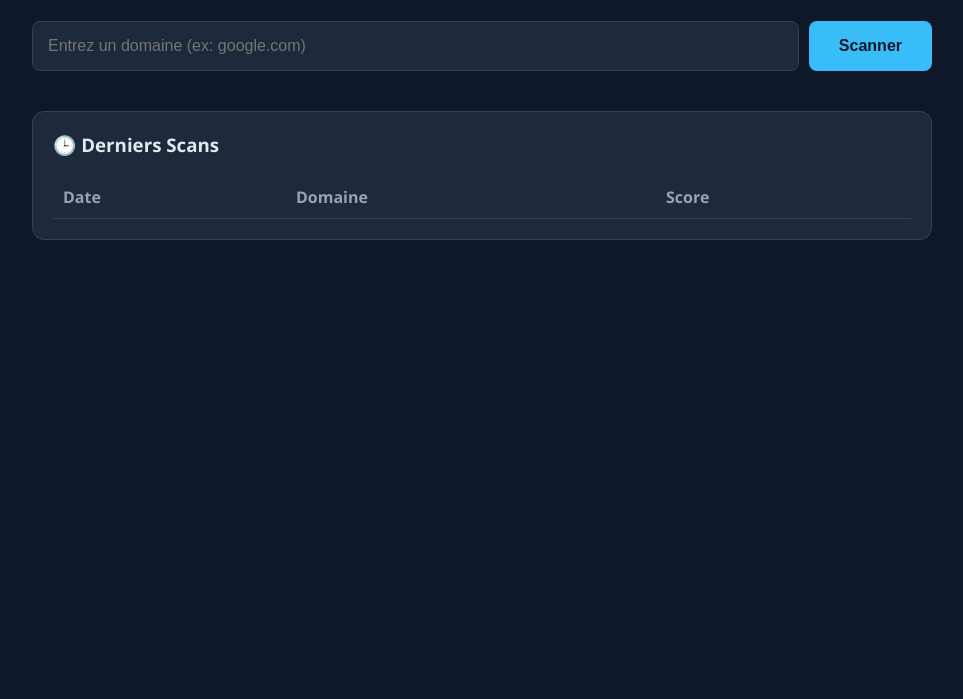
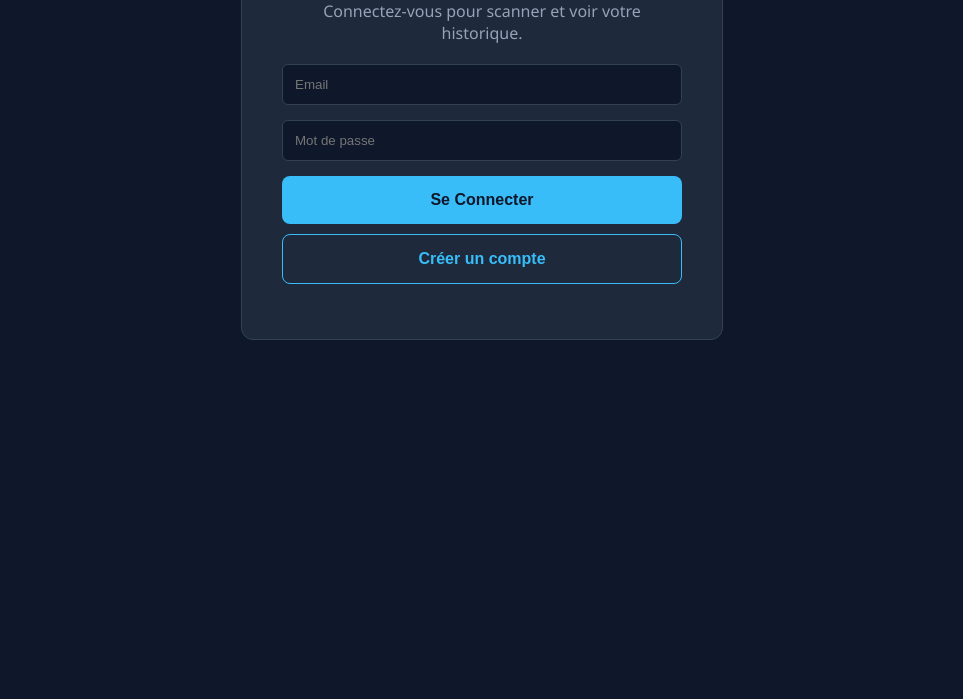
Before and after one commit to AdamRchd/secuwatch-site, a plain HTML site: page index.html in a window 1280 px wide. Shown: the part 141-840 px from the top of the page, without its empty margins (158-1121 px from the left). Drawn offline with Linux system fonts and the light colour scheme; no server answers.

Commit message:
Auth ADD

```diff
--- a/index.html
+++ b/index.html
@@ -27,14 +27,34 @@
             padding: 20px;
         }
         h1 { margin-bottom: 10px; }
-        .container { width: 100%; max-width: 900px; }
+        .container { width: 100%; max-width: 900px; display: none; }
+
+        /* Auth Screen */
+        .auth-container {
+            width: 100%; max-width: 400px;
+            background: var(--card-bg);
+            padding: 40px;
+            border-radius: 12px;
+            border: 1px solid var(--border);
+            text-align: center;
+        }
+        .auth-input {
+            width: 100%;
+            padding: 12px;
+            margin-bottom: 15px;
+            border-radius: 6px;
+            border: 1px solid var(--border);
+            background: #0f172a;
+            color: white;
+            box-sizing: border-box;
+        }
 
         .search-box {
             display: flex;
             gap: 10px;
             margin-bottom: 30px;
         }
-        input {
+        input.scan-input {
             flex: 1;
             padding: 15px;
             border-radius: 8px;
@@ -65,6 +85,17 @@
             border: 1px solid #ccc;
         }
 
+        .btn-logout {
+            background: transparent;
+            border: 1px solid var(--danger);
+            color: var(--danger);
+            padding: 8px 15px;
+            font-size: 14px;
+            position: absolute;
+            top: 20px;
+            right: 20px;
+        }
+
         #results { display: none; }
 
         .score-card {
@@ -91,9 +122,7 @@
             border-radius: 12px;
             border: 1px solid var(--border);
         }
-        .full-width {
-            grid-column: span 2;
-        }
+        .full-width { grid-column: span 2; }
         .item {
             display: flex;
             justify-content: space-between;
@@ -121,17 +150,32 @@
 </head>
 <body>
 
-    <div class="container">
+    <div id="authScreen" class="auth-container">
+        <h1>🔐 SecuWatch Login</h1>
+        <p style="color: #94a3b8; margin-bottom: 20px;">Connectez-vous pour scanner et voir votre historique.</p>
+
+        <input type="email" id="email" class="auth-input" placeholder="Email">
+        <input type="password" id="password" class="auth-input" placeholder="Mot de passe">
+
+        <button onclick="login()" style="width:100%; margin-bottom: 10px;">Se Connecter</button>
+        <button onclick="register()" style="width:100%; background: var(--card-bg); border: 1px solid var(--accent); color: var(--accent);">Créer un compte</button>
+
+        <p id="authMsg" style="margin-top: 15px; font-size: 0.9em;"></p>
+    </div>
+
+    <div id="appScreen" class="container">
+        <button onclick="logout()" class="btn-logout">Déconnexion</button>
+
         <h1 style="text-align: center;">🛡️ SecuWatch Pro</h1>
         <p style="text-align: center; color: #94a3b8; margin-bottom: 40px;">Scanner de Vulnérabilités & OSINT</p>
 
         <div class="search-box">
-            <input type="text" id="domainInput" placeholder="Entrez un domaine (ex: google.com)">
+            <input type="text" id="domainInput" class="scan-input" placeholder="Entrez un domaine (ex: google.com)">
             <button onclick="launchScan()">Scanner</button>
         </div>
 
         <div class="loader" id="loader">
-            ⏳ Analyse approfondie en cours (Ports & Config)...
+            ⏳ Analyse approfondie en cours...
         </div>
 
         <div id="results">
@@ -150,21 +194,19 @@
                     <h3>🔒 Certificat SSL</h3>
                     <div id="sslContent"></div>
                 </div>
-
                 <div class="details-card">
                     <h3>🛡️ Headers HTTP</h3>
                     <div id="headersContent"></div>
                 </div>
-
                 <div class="details-card full-width">
-                    <h3>🕵️‍♂️ Reconnaissance Réseau & OSINT</h3>
+                    <h3>🕵️‍♂️ Reconnaissance Réseau</h3>
                     <div id="networkContent"></div>
                 </div>
             </div>
         </div>
 
         <div class="history-section">
-            <h3 style="margin-top: 0;">🕒 Derniers Scans</h3>
+            <h3 style="margin-top: 0;">🕒 Historique Personnel</h3>
             <table>
                 <thead>
                     <tr>
@@ -173,88 +215,141 @@
                         <th>Score</th>
                     </tr>
                 </thead>
-                <tbody id="historyTableBody">
-                </tbody>
+                <tbody id="historyTableBody"></tbody>
             </table>
         </div>
-
     </div>
 
     <script>
         const API_URL = "https://secuwatch-api.onrender.com";
 
+        function checkAuth() {
+            const token = localStorage.getItem('access_token');
+            if(token) {
+                document.getElementById('authScreen').style.display = 'none';
+                document.getElementById('appScreen').style.display = 'block';
+                loadHistory();
+            } else {
+                document.getElementById('authScreen').style.display = 'block';
+                document.getElementById('appScreen').style.display = 'none';
+            }
+        }
+
+        async function login() {
+            const email = document.getElementById('email').value;
+            const password = document.getElementById('password').value;
+            const msg = document.getElementById('authMsg');
+
+            const formData = new URLSearchParams();
+            formData.append('username', email);
+            formData.append('password', password);
+
+            try {
+                const response = await fetch(`${API_URL}/token`, {
+                    method: 'POST',
+                    headers: {'Content-Type': 'application/x-www-form-urlencoded'},
+                    body: formData
+                });
+
+                if(!response.ok) throw new Error("Login failed");
+
+                const data = await response.json();
+                localStorage.setItem('access_token', data.access_token);
+                checkAuth();
+            } catch (e) {
+                msg.innerText = "❌ Erreur de connexion";
+                msg.style.color = "red";
+            }
+        }
+
+        async function register() {
+            const email = document.getElementById('email').value;
+            const password = document.getElementById('password').value;
+            const msg = document.getElementById('authMsg');
+
+            try {
+                const response = await fetch(`${API_URL}/register`, {
+                    method: 'POST',
+                    headers: {'Content-Type': 'application/json'},
+                    body: JSON.stringify({email, password})
+                });
+
+                if(!response.ok) throw new Error("Erreur inscription");
+
+                const data = await response.json();
+                localStorage.setItem('access_token', data.access_token);
+                checkAuth();
+            } catch (e) {
+                msg.innerText = "❌ Email déjà pris ou erreur";
+                msg.style.color = "red";
+            }
+        }
+
+        function logout() {
+            localStorage.removeItem('access_token');
+            checkAuth();
+        }
+
         async function launchScan() {
             const domain = document.getElementById('domainInput').value;
             const loader = document.getElementById('loader');
             const results = document.getElementById('results');
-            const btnReport = document.getElementById('btnReport');
+            const token = localStorage.getItem('access_token');
 
-            if(!domain) return alert("Veuillez entrer un domaine !");
+            if(!domain) return;
 
             results.style.display = 'none';
-            btnReport.style.display = 'none';
             loader.style.display = 'block';
 
             try {
-                const response = await fetch(`${API_URL}/scan?domain=${domain}`);
+                const response = await fetch(`${API_URL}/scan?domain=${domain}`, {
+                    headers: { 'Authorization': `Bearer ${token}` }
+                });
+
+                if(response.status === 401) return logout();
+
                 const data = await response.json();
 
-                const scoreDisplay = document.getElementById('scoreDisplay');
-                scoreDisplay.innerText = `${data.security_score}/100`;
-                scoreDisplay.style.color = data.security_score > 70 ? '#22c55e' : '#ef4444';
+                document.getElementById('scoreDisplay').innerText = `${data.security_score}/100`;
 
                 let sslHtml = `<div class="item"><span>Valide :</span> <span class="${data.ssl_status.valid ? 'status-ok' : 'status-bad'}">${data.ssl_status.valid ? 'OUI' : 'NON'}</span></div>`;
-                if(data.ssl_status.valid) {
-                    sslHtml += `<div class="item"><span>Expiration :</span> <span>J-${data.ssl_status.days_left}</span></div>`;
-                }
                 document.getElementById('sslContent').innerHTML = sslHtml;
 
                 let headersHtml = '';
                 for (const [key, value] of Object.entries(data.headers_status)) {
                     const isOk = value.includes("Présent");
-                    const cleanValue = isOk ? "✅ OK" : "❌";
-                    headersHtml += `<div class="item"><span>${key}</span> <span class="${isOk ? 'status-ok' : 'status-bad'}">${cleanValue}</span></div>`;
+                    headersHtml += `<div class="item"><span>${key}</span> <span class="${isOk ? 'status-ok' : 'status-bad'}">${isOk ? "✅" : "❌"}</span></div>`;
                 }
                 document.getElementById('headersContent').innerHTML = headersHtml;
 
                 let networkHtml = '';
-
-                const ports = data.open_ports;
-                if(ports.length > 0) {
-                    networkHtml += `<div class="item"><span>Ports Ouverts (Risque) :</span> <span class="status-bad">${ports.join(', ')}</span></div>`;
-                    networkHtml += `<div style="font-size:0.8em; color:#94a3b8; margin-top:5px;">⚠️ Les ports ouverts augmentent la surface d'attaque.</div>`;
-                } else {
-                    networkHtml += `<div class="item"><span>Ports Critiques :</span> <span class="status-ok">🛡️ Tous fermés/filtrés</span></div>`;
-                }
-
-                const secTxt = data.security_txt ? "✅ Trouvé" : "❌ Absent";
-                const secClass = data.security_txt ? "status-ok" : "status-warn";
-                networkHtml += `<div class="item" style="margin-top:10px;"><span>Fichier security.txt :</span> <span class="${secClass}">${secTxt}</span></div>`;
+                if(data.open_ports.length > 0) networkHtml += `<div class="item"><span class="status-bad">Ports: ${data.open_ports.join(', ')}</span></div>`;
+                else networkHtml += `<div class="item"><span class="status-ok">🛡️ Ports OK</span></div>`;
 
                 document.getElementById('networkContent').innerHTML = networkHtml;
 
                 loader.style.display = 'none';
                 results.style.display = 'block';
-                btnReport.style.display = 'inline-block';
-
+                document.getElementById('btnReport').style.display = 'inline-block';
                 loadHistory();
 
             } catch (error) {
                 console.error(error);
-                alert("Erreur API ou Timeout. Le scan de ports peut prendre du temps.");
                 loader.style.display = 'none';
             }
         }
 
         function downloadReport() {
             const domain = document.getElementById('domainInput').value;
-            if(!domain) return;
             window.open(`${API_URL}/report?domain=${domain}`, '_blank');
         }
 
         async function loadHistory() {
+            const token = localStorage.getItem('access_token');
             try {
-                const response = await fetch(`${API_URL}/history`);
+                const response = await fetch(`${API_URL}/history`, {
+                    headers: { 'Authorization': `Bearer ${token}` }
+                });
                 const history = await response.json();
 
                 const tbody = document.getElementById('historyTableBody');
@@ -262,17 +357,11 @@
 
                 history.forEach(scan => {
                     const dateObj = new Date(scan.date);
-                    const dateStr = dateObj.toLocaleDateString('fr-FR');
-
-                    let color = '#ef4444';
-                    if(scan.score > 70) color = '#22c55e';
-                    else if(scan.score > 50) color = '#eab308';
-
                     const row = `
                         <tr>
-                            <td style="font-size: 0.9em; color: #94a3b8;">${dateStr}</td>
+                            <td style="font-size: 0.9em; color: #94a3b8;">${dateObj.toLocaleDateString()}</td>
                             <td>${scan.domain}</td>
-                            <td style="font-weight: bold; color: ${color};">${scan.score}</td>
+                            <td style="font-weight: bold;">${scan.score}</td>
                         </tr>
                     `;
                     tbody.innerHTML += row;
@@ -282,7 +371,7 @@
             }
         }
 
-        loadHistory();
+        checkAuth();
     </script>
 </body>
 </html>
```
